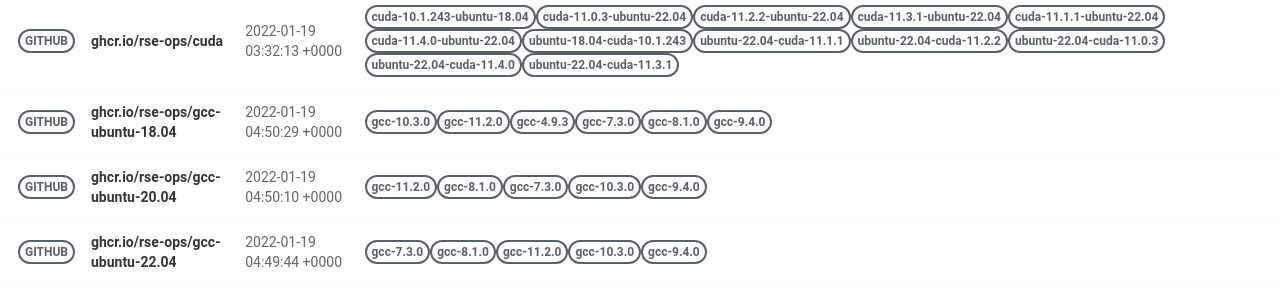
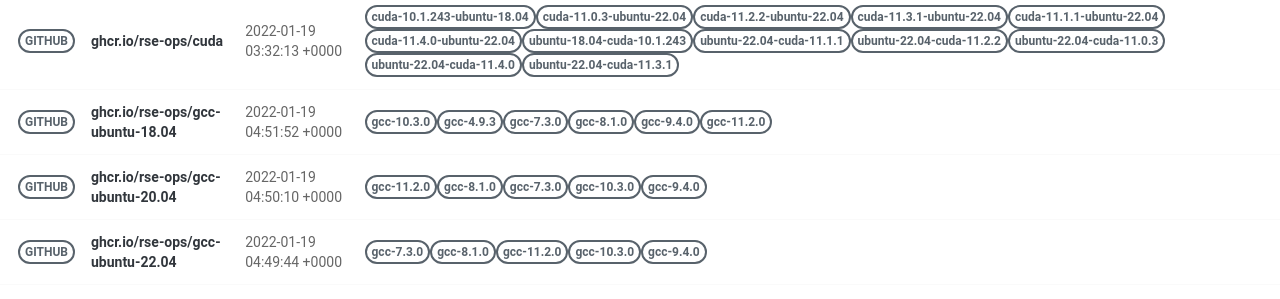
Before and after one commit to rse-ops/docker-images, a Jekyll site: the page built from pages/index.md, in a window 1280 px wide. Shown: the part 502-801 px from the top of the page. Built offline with Jekyll 4.4.1, drawn with Linux system fonts in a browser that asks for light colours; nearby versions of some CDN libraries.

Commit message:
Automated push to update library 2022-01-19

```diff
--- a/_library/ghcr.io-rse-ops-gcc-ubuntu-18.04.md
+++ b/_library/ghcr.io-rse-ops-gcc-ubuntu-18.04.md
@@ -1,7 +1,7 @@
 ---
 layout: container
 name: ghcr.io/rse-ops/gcc-ubuntu-18.04
-updated_at: 2022-01-19 04:50:29.294032
+updated_at: 2022-01-19 04:51:52.289561
 
 
 container_url: https://github.com/orgs/rse-ops/packages/container/package/gcc-ubuntu-18.04
```
Also changed, not shown: other parts of _library/ghcr.io-rse-ops-gcc-ubuntu-18.04.md (+3 -3 lines).
